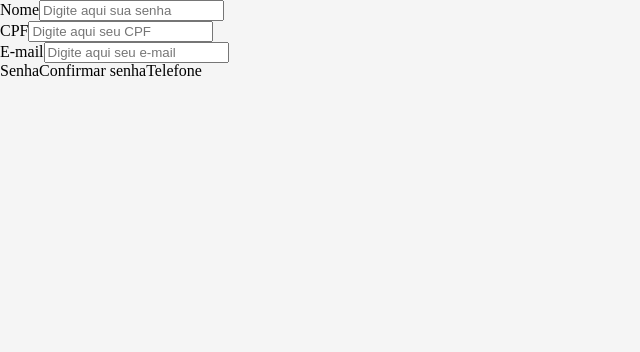
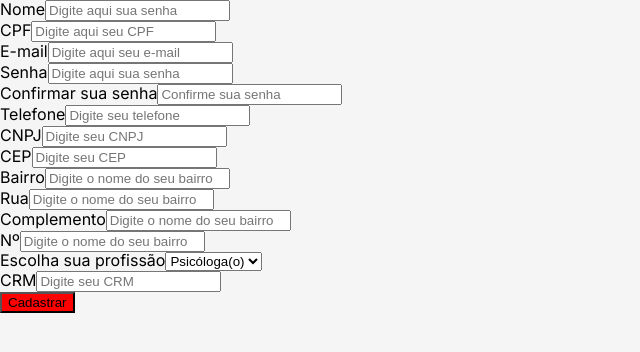
Before and after one commit to educcarnn/IsLife, a React (Create React App) app: page /authdoctor in a window 1280 px wide. Shown: the top 352 px of the page, without its empty margins (0-640 px from the left). Built offline with nearby package versions, Linux system fonts and the light colour scheme.

Commit message:
Fix: Nova forma de reset

```diff
--- a/src/App.js
+++ b/src/App.js
@@ -1,12 +1,12 @@
 
 import Routes from './routes';
 import { Global } from './styles/GlobalStyle';
-import { Reset } from './styles/Reset';
 import { ToastContainer } from 'react-toastify';
 
 function App() {
   return (
     <div>
+      <Global/>
       <ToastContainer
         position="top-right"
         autoClose={1200}
@@ -18,8 +18,7 @@ function App() {
         draggable
         pauseOnHover
         />
-        <Global/>
-        <Reset/>
+
         <Routes/>
     </div>
   );
--- a/src/pages/AuthDoctor/index.jsx
+++ b/src/pages/AuthDoctor/index.jsx
@@ -1,30 +1,75 @@
-function AuthDoctor(){
+
+
+function AuthDoctor() {
   return (
     <div>
-
       <div>
         <div>
           <label>Nome</label>
-            <input placeholder='Digite aqui sua senha'></input>
+          <input placeholder="Digite aqui sua senha"></input>
         </div>
         <div>
           <label>CPF</label>
-                <input placeholder='Digite aqui seu CPF'></input>
+          <input placeholder="Digite aqui seu CPF"></input>
         </div>
         <div>
-                <label >E-mail</label>
-                <input placeholder='Digite aqui seu e-mail'></input>
+          <label>E-mail</label>
+          <input placeholder="Digite aqui seu e-mail"></input>
+        </div>
+        <div>
+          <label>Senha</label>
+          <input placeholder="Digite aqui sua senha"></input>
+        </div>
+        <div>
+          <label>Confirmar sua senha</label>
+          <input placeholder="Confirme sua senha"></input>
+        </div>
+        <label>Telefone</label>
+        <input placeholder="Digite seu telefone"></input>
+
+        <div>
+          <label>CNPJ</label>
+          <input placeholder="Digite seu CNPJ"></input>
+        </div>
+        <div>
+          <label>CEP</label>
+          <input placeholder="Digite seu CEP"></input>
+        </div>
+      </div>
+      {/* ------- */}
+      <div>
+        <div>
+          <label>Bairro</label>
+          <input placeholder="Digite o nome do seu bairro" />
+        </div>
+        <div>
+          <label>Rua</label>
+          <input placeholder="Digite o nome do seu bairro" />
+        </div>
+        <div>
+          <label>Complemento</label>
+          <input placeholder="Digite o nome do seu bairro" />
+        </div>
+        <div>
+          <label>Nº</label>
+          <input placeholder="Digite o nome do seu bairro" />
+        </div>
+        <div>
+          <label>Escolha sua profissão</label>
+          <select>
+            <option value="psicóloga">Psicóloga(o)</option>
+            <option value="psiquiatra">Psiquiatra</option>
+            <option value="outros">Outros</option>
+          </select>
+        </div>
+        <div>
+            <label>CRM</label>
+            <input placeholder='Digite seu CRM'></input>
+        </div>
       </div>
 
-            <label>Senha</label>
-            <label>Confirmar senha</label>
-            <label>Telefone</label>
+      <button type="submit">Cadastrar</button>
     </div>
-        <div>
-
-        </div>
-        </div>
-    )
-
+  );
 }
-export default AuthDoctor
+export default AuthDoctor;
--- a/src/styles/GlobalStyle.js
+++ b/src/styles/GlobalStyle.js
@@ -1,15 +1,60 @@
 import { createGlobalStyle } from "styled-components"
 
 export const Global = createGlobalStyle`
+html, body, div, span, applet, object, iframe,
+h1, h2, h3, h4, h5, h6, p, blockquote, pre,
+a, abbr, acronym, address, big, cite, code,
+del, dfn, em, img, ins, kbd, q, s, samp,
+small, strike, b, sub, sup, tt, var,
+b, u, i, center,
+dl, dt, dd, ol, ul, li,
+fieldset, form, label, legend,
+table, caption, tbody, tfoot, thead, tr, th, td,
+article, aside, canvas, details, embed,
+figure, figcaption, footer, header, hgroup,
+menu, nav, output, ruby, section, summary,
+time, mark, audio, video {
+	margin: 0;
+	padding: 0;
+	border: 0;
+	font-size: 100%;
+	font: inherit;
+	vertical-align: baseline;
+}
+/* HTML5 display-role reset for older browsers */
+article, aside, details, figcaption, figure,
+footer, header, hgroup, menu, nav, section {
+	display: block;
+}
+body {
+	line-height: 1;
+}
+ol, ul {
+	list-style: none;
+}
+blockquote, q {
+	quotes: none;
+}
+blockquote:before, blockquote:after,
+q:before, q:after {
+	content: '';
+	content: none;
+}
+table {
+	border-collapse: collapse;
+	border-spacing: 0;
+}
+/* -------------------- */
+
 body {
     box-sizing: border-box;
     background-color: #F5F5F5;
     color: black;
     font-family: 'Inter', sans-serif;
-
 }
 button{
     cursor: pointer;
+    background-color: red;
 }
 li{
     list-style: none;
--- a/src/styles/Reset.js
+++ /dev/null
@@ -1,52 +0,0 @@
-import { createGlobalStyle } from "styled-components"
-
-export const Reset = createGlobalStyle`
-/* http://meyerweb.com/eric/tools/css/reset/
-   v2.0 | 20110126
-   License: none (public domain)
-*/
-
-html, body, div, span, applet, object, iframe,
-h1, h2, h3, h4, h5, h6, p, blockquote, pre,
-a, abbr, acronym, address, big, cite, code,
-del, dfn, em, img, ins, kbd, q, s, samp,
-small, strike, b, sub, sup, tt, var,
-b, u, i, center,
-dl, dt, dd, ol, ul, li,
-fieldset, form, label, legend,
-table, caption, tbody, tfoot, thead, tr, th, td,
-article, aside, canvas, details, embed,
-figure, figcaption, footer, header, hgroup,
-menu, nav, output, ruby, section, summary,
-time, mark, audio, video {
-	margin: 0;
-	padding: 0;
-	border: 0;
-	font-size: 100%;
-	font: inherit;
-	vertical-align: baseline;
-}
-/* HTML5 display-role reset for older browsers */
-article, aside, details, figcaption, figure,
-footer, header, hgroup, menu, nav, section {
-	display: block;
-}
-body {
-	line-height: 1;
-}
-ol, ul {
-	list-style: none;
-}
-blockquote, q {
-	quotes: none;
-}
-blockquote:before, blockquote:after,
-q:before, q:after {
-	content: '';
-	content: none;
-}
-table {
-	border-collapse: collapse;
-	border-spacing: 0;
-}
-`
```
Lines whose indentation alone changed are shown as unchanged.
